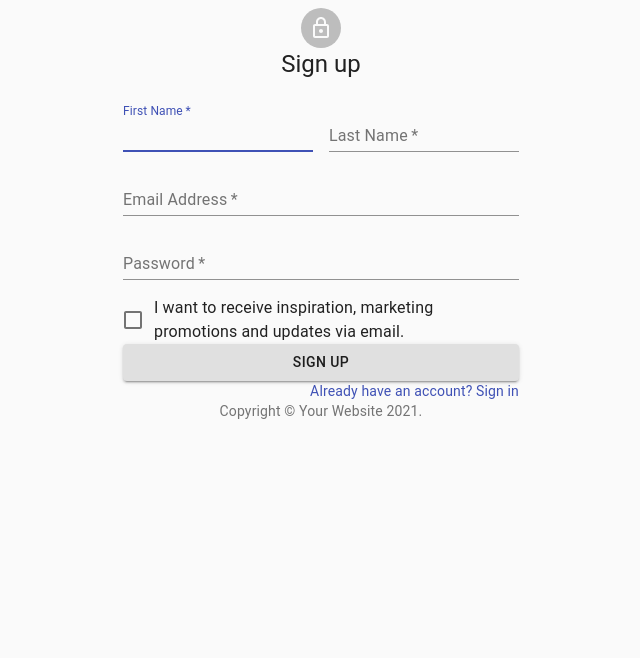
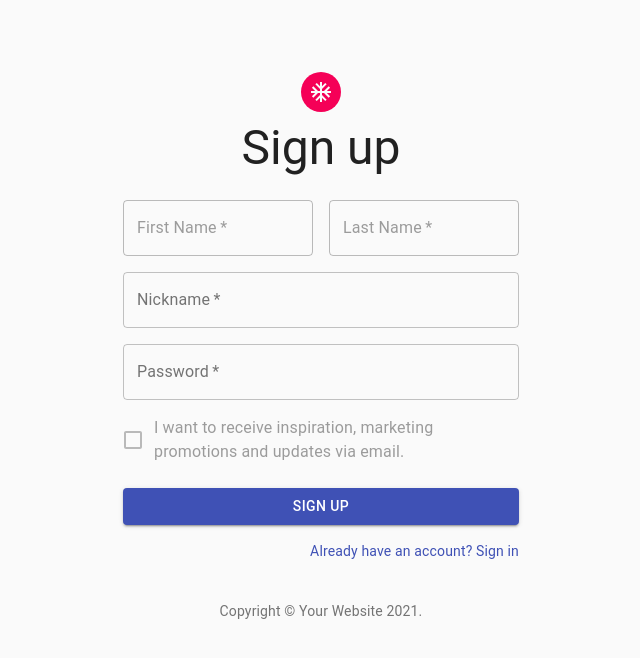
Before and after one commit to astro2049/chat, a React (Create React App) app in the folder chat-app/: page / in a window 1280 px wide. Both pictures are taken after a click on the link "Don't have an account? Sign Up". Shown: the top 658 px of the page, without its empty margins (319-959 px from the left). Built offline with nearby package versions, Linux system fonts and the light colour scheme.

Commit message:
feat: sign in & sign up update

```diff
--- a/chat-app/src/App.js
+++ b/chat-app/src/App.js
@@ -36,17 +36,16 @@ class App extends React.Component {
 
         function Main(props) {
             if (props.online === false) {
-                if (displaySignUpPage) {
-                    return <SignUp setPage={props.setPage}></SignUp>;
-                }
                 if (displaySignInPage) {
                     return (
                         <SignIn
-                            user={props.user}
                             setUser={props.setUser}
                             setPage={props.setPage}
                         ></SignIn>
                     );
+                }
+                if (displaySignUpPage) {
+                    return <SignUp setPage={props.setPage}></SignUp>;
                 }
             } else {
                 return <Chat user={props.user}></Chat>;
--- a/chat-app/src/sign-in/SignIn.js
+++ b/chat-app/src/sign-in/SignIn.js
@@ -26,7 +26,7 @@ function Copyright() {
 
 const useStyles = makeStyles((theme) => ({
     paper: {
-        marginTop: theme.spacing(12),
+        marginTop: theme.spacing(16),
         display: "flex",
         flexDirection: "column",
         alignItems: "center",
@@ -46,6 +46,8 @@ const useStyles = makeStyles((theme) => ({
 
 export default function SignIn(props) {
     const classes = useStyles();
+    const setPage = props.setPage;
+    const setUser = props.setUser;
     const [username, setUsername] = useState("");
     const [password, setPassword] = useState("");
 
@@ -64,7 +66,6 @@ export default function SignIn(props) {
                         name: "",
                     };
                     user.name = data.username;
-                    let setUser = props.setUser;
                     setUser(user);
                 } else {
                     console.log("nope");
@@ -112,6 +113,7 @@ export default function SignIn(props) {
                     <FormControlLabel
                         control={<Checkbox value="remember" color="primary" />}
                         label="Remember me"
+                        disabled
                     />
                     <Button
                         type="submit"
@@ -133,7 +135,7 @@ export default function SignIn(props) {
                                 href="#"
                                 variant="body2"
                                 onClick={() => {
-                                    props.setPage("sign-up");
+                                    setPage("sign-up");
                                 }}
                             >
                                 {"Don't have an account? Sign Up"}
--- a/chat-app/src/sign-up/SignUp.js
+++ b/chat-app/src/sign-up/SignUp.js
@@ -1,4 +1,4 @@
-import * as React from "react";
+import React, { useState } from "react";
 import Avatar from "@material-ui/core/Avatar";
 import Button from "@material-ui/core/Button";
 import CssBaseline from "@material-ui/core/CssBaseline";
@@ -8,18 +8,14 @@ import Checkbox from "@material-ui/core/Checkbox";
 import Link from "@material-ui/core/Link";
 import Grid from "@material-ui/core/Grid";
 import Box from "@material-ui/core/Box";
-import LockOutlinedIcon from "@material-ui/icons/LockOutlined";
 import Typography from "@material-ui/core/Typography";
+import { makeStyles } from "@material-ui/core/styles";
 import Container from "@material-ui/core/Container";
+import AcUnitIcon from "@material-ui/icons/AcUnit";
 
-function Copyright(props) {
+function Copyright() {
     return (
-        <Typography
-            variant="body2"
-            color="textSecondary"
-            align="center"
-            {...props}
-        >
+        <Typography variant="body2" color="textSecondary" align="center">
             {"Copyright © "}
             <Link color="inherit" href="https://material-ui.com/">
                 Your Website
@@ -30,66 +26,106 @@ function Copyright(props) {
     );
 }
 
-export default function SignUp() {
+const useStyles = makeStyles((theme) => ({
+    paper: {
+        marginTop: theme.spacing(8),
+        display: "flex",
+        flexDirection: "column",
+        alignItems: "center",
+    },
+    avatar: {
+        margin: theme.spacing(1),
+        backgroundColor: theme.palette.secondary.main,
+    },
+    form: {
+        width: "100%", // Fix IE 11 issue.
+        marginTop: theme.spacing(3),
+    },
+    submit: {
+        margin: theme.spacing(3, 0, 2),
+    },
+}));
+
+export default function SignUp(props) {
+    const classes = useStyles();
+    const setPage = props.setPage;
+    const [username, setUsername] = useState("");
+    const [password, setPassword] = useState("");
+
+    const onSubmit = (e) => {
+        e.preventDefault();
+        let formData = new FormData();
+        formData.append("username", username);
+        formData.append("password", password);
+        fetch("http://localhost:8080/user", {
+            method: "POST",
+            body: formData,
+        }).then((response) => {
+            response.json().then((data) => {
+                if (data.success === true) {
+                    setPage("sign-in");
+                } else {
+                    console.log("nope");
+                }
+            });
+        });
+        setUsername("");
+        setPassword("");
+    };
+
     return (
         <Container component="main" maxWidth="xs">
             <CssBaseline />
-            <Box
-                sx={{
-                    marginTop: 8,
-                    display: "flex",
-                    flexDirection: "column",
-                    alignItems: "center",
-                }}
-            >
-                <Avatar sx={{ m: 1, bgcolor: "secondary.main" }}>
-                    <LockOutlinedIcon />
+            <div className={classes.paper}>
+                <Avatar className={classes.avatar}>
+                    <AcUnitIcon />
                 </Avatar>
-                <Typography component="h1" variant="h5">
+                <Typography component="h1" variant="h3">
                     Sign up
                 </Typography>
-                <Box
-                    component="form"
-                    noValidate
-                    sx={{
-                        width: "100%", // Fix IE11 issue.
-                        mt: 3,
-                    }}
-                >
+                <form className={classes.form} noValidate onSubmit={onSubmit}>
                     <Grid container spacing={2}>
                         <Grid item xs={12} sm={6}>
                             <TextField
                                 autoComplete="fname"
                                 name="firstName"
+                                variant="outlined"
                                 required
                                 fullWidth
                                 id="firstName"
                                 label="First Name"
                                 autoFocus
+                                disabled
                             />
                         </Grid>
                         <Grid item xs={12} sm={6}>
                             <TextField
+                                variant="outlined"
                                 required
                                 fullWidth
                                 id="lastName"
                                 label="Last Name"
                                 name="lastName"
                                 autoComplete="lname"
+                                disabled
                             />
                         </Grid>
                         <Grid item xs={12}>
                             <TextField
+                                variant="outlined"
                                 required
                                 fullWidth
-                                id="email"
-                                label="Email Address"
-                                name="email"
-                                autoComplete="email"
+                                id="username"
+                                label="Nickname"
+                                name="username"
+                                autoComplete="username"
+                                value={username}
+                                onChange={(e) => setUsername(e.target.value)}
                             />
                         </Grid>
                         <Grid item xs={12}>
                             <TextField
+                                variant="outlined"
                                 required
                                 fullWidth
                                 name="password"
@@ -97,6 +133,8 @@ export default function SignUp() {
                                 type="password"
                                 id="password"
                                 autoComplete="current-password"
+                                value={password}
+                                onChange={(e) => setPassword(e.target.value)}
                             />
                         </Grid>
                         <Grid item xs={12}>
@@ -105,6 +143,7 @@ export default function SignUp() {
                                     <Checkbox
                                         value="allowExtraEmails"
                                         color="primary"
+                                        disabled
                                     />
                                 }
                                 label="I want to receive inspiration, marketing promotions and updates via email."
@@ -115,20 +154,29 @@ export default function SignUp() {
                         type="submit"
                         fullWidth
                         variant="contained"
-                        sx={{ mt: 3, mb: 2 }}
+                        color="primary"
+                        className={classes.submit}
                     >
                         Sign Up
                     </Button>
-                    <Grid container justifyContent="flex-end">
+                    <Grid container justify="flex-end">
                         <Grid item>
-                            <Link href="#" variant="body2">
+                            <Link
+                                href="#"
+                                variant="body2"
+                                onClick={() => {
+                                    setPage("sign-in");
+                                }}
+                            >
                                 Already have an account? Sign in
                             </Link>
                         </Grid>
                     </Grid>
-                </Box>
+                </form>
+            </div>
+            <Box mt={5}>
+                <Copyright />
             </Box>
-            <Copyright sx={{ mt: 5 }} />
         </Container>
     );
 }
```
Also changed, not shown: 1 other file (tests, documents, lock files or other folders).
